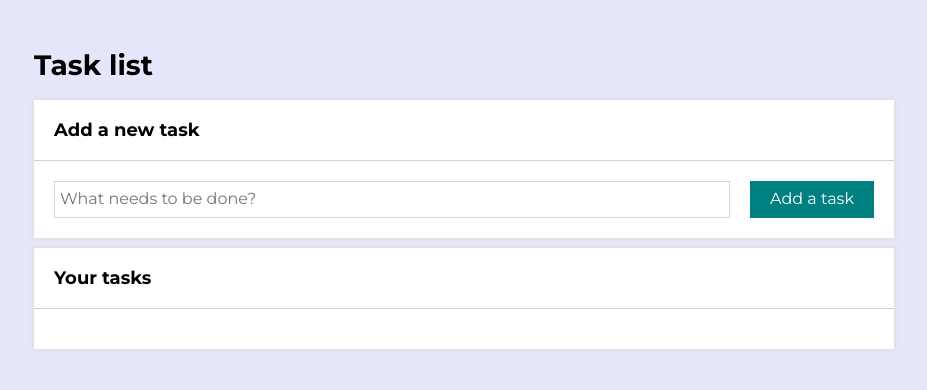
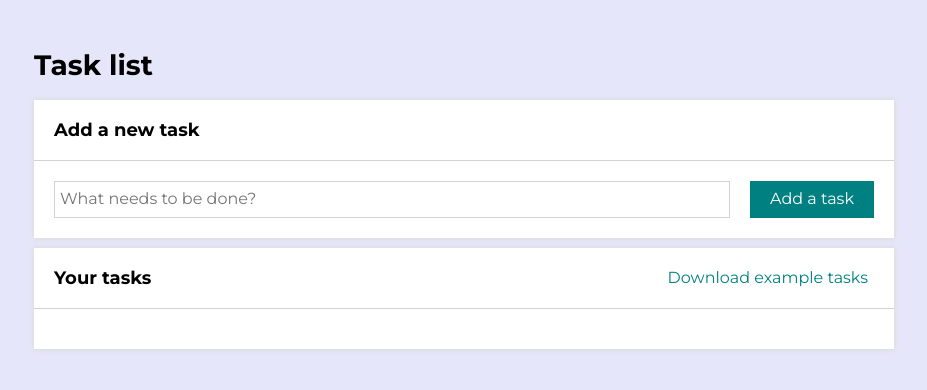
Before and after one commit to RobFyd/To-Do-List-in-React, a React (Create React App) app: page / in a window 1280 px wide. Shown: the top 390 px of the page, without its empty margins (176-1103 px from the left). Built offline with nearby package versions, Linux system fonts and the light colour scheme.

Commit message:
Download example tasks Button added

```diff
--- a/src/features/tasks/SectionButtons/index.js
+++ b/src/features/tasks/SectionButtons/index.js
@@ -6,6 +6,7 @@ import {
   selectHideDone,
   selectAreTasksEmpty,
   selectIsEveryTaskDone,
+  fetchExampmeTasks,
 } from "../tasksSlice";
 
 const Buttons = () => {
@@ -17,6 +18,9 @@ const Buttons = () => {
 
   return (
     <div>
+      <Button onClick={() => dispatch(fetchExampmeTasks())}>
+        Download example tasks
+      </Button>
       {!areTasksEmpty && (
         <>
           <Button onClick={() => dispatch(toggleHideDone())} margin>
--- a/src/features/tasks/tasksSlice.js
+++ b/src/features/tasks/tasksSlice.js
@@ -26,6 +26,7 @@ const tasksSlice = createSlice({
         task.done = true;
       });
     },
+    fetchExampmeTasks: () => { },
   },
 });
 
@@ -35,6 +36,7 @@ export const {
   toggleTaskDone,
   removeTask,
   setAllDone,
+  fetchExampmeTasks,
 } = tasksSlice.actions;
 
 const selectTasksState = (state) => state.tasks;
```
Also changed, not shown: src/features/tasks/getExampleTasks.js (+6 -6 lines).
